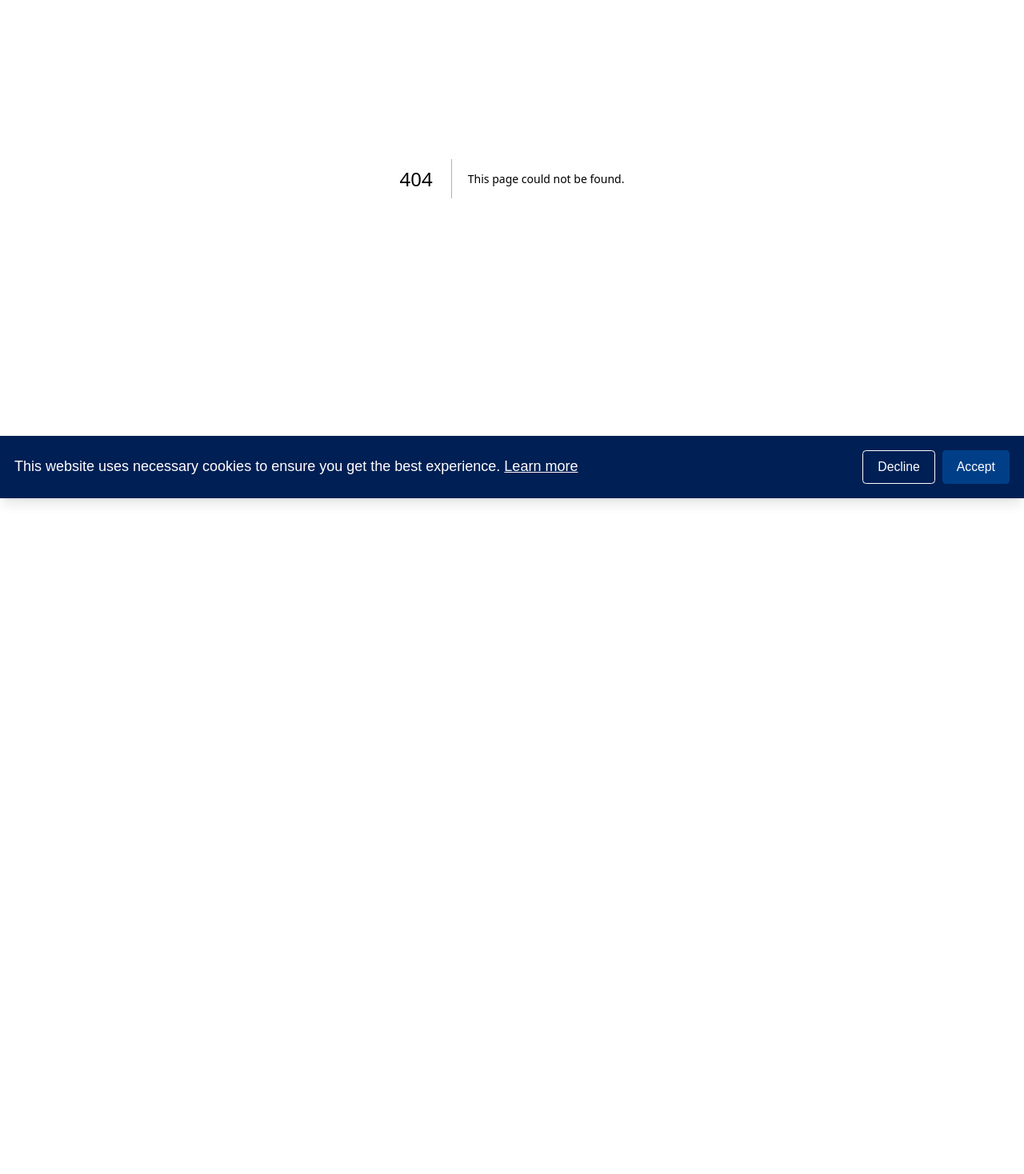
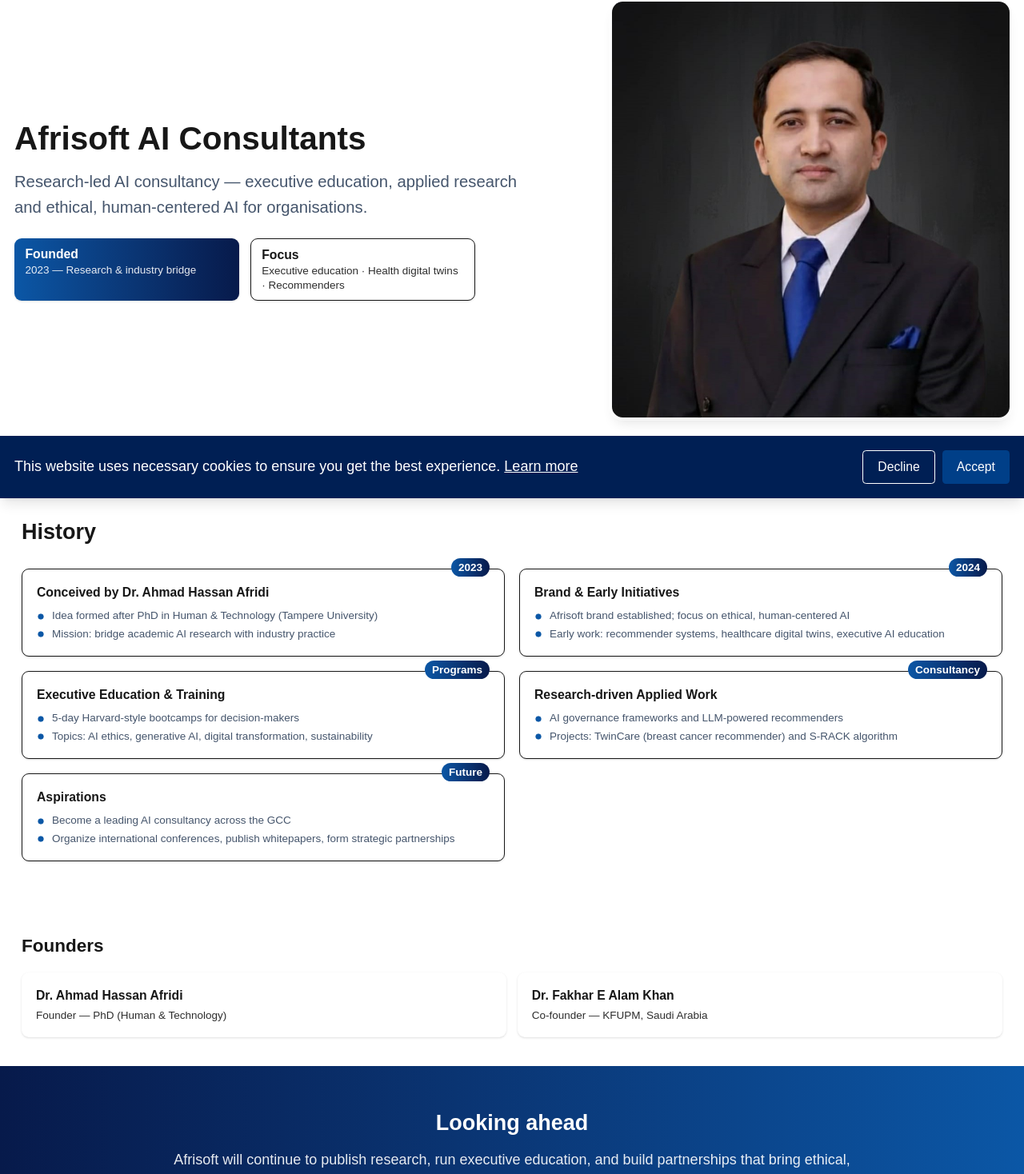
Before and after one commit to AyeshaShahid771/Afrisoft, a Next.js app: page /about in a window 1280 px wide. Before the commit this address had no page. Shown: the part 177-1645 px from the top of the page at 80% size. Before the commit the page ends 800 px from the top, so only its background shows below. Built offline with nearby package versions, Linux system fonts and the light colour scheme.

Commit message:
new page added

```diff
--- /dev/null
+++ b/src/app/about/components/AboutHero.tsx
@@ -0,0 +1,34 @@
+import Image from "next/image";
+
+export default function AboutHero() {
+  return (
+    <section className="container mx-auto px-4 py-6 md:py-16">
+      <div className="flex flex-row items-center gap-4 md:grid md:grid-cols-12 md:items-center md:gap-8">
+        <div className="flex-1 min-w-0 pr-3 md:col-span-7">
+          <h1 className="text-2xl md:text-3xl lg:text-4xl font-extrabold leading-tight">Afrisoft AI Consultants</h1>
+          <p className="mt-3 text-sm md:text-lg text-slate-600 max-w-xl">
+            Research-led AI consultancy — executive education, applied research and ethical, human-centered AI for organisations.
+          </p>
+
+          <div className="mt-5 grid grid-cols-1 sm:grid-cols-2 gap-3 max-w-lg">
+            <div className="bg-gradient-to-r from-[#0b57a6] to-[#071a4b] text-white px-3 py-2 rounded-lg shadow">
+              <h4 className="font-semibold text-sm">Founded</h4>
+              <p className="text-xs opacity-90">2023 — Research & industry bridge</p>
+            </div>
+
+            <div className="bg-white border px-3 py-2 rounded-lg shadow">
+              <h4 className="font-semibold text-sm">Focus</h4>
+              <p className="text-xs opacity-90">Executive education · Health digital twins · Recommenders</p>
+            </div>
+          </div>
+        </div>
+
+        <div className="flex-shrink-0 md:col-span-5 flex justify-end">
+          <div className="w-36 h-48 sm:w-44 sm:h-56 md:w-96 md:h-96 lg:w-[520px] lg:h-[520px] rounded-xl overflow-hidden ring-4 ring-white/60 shadow-lg">
+            <Image src="/profile.jpeg" alt="Dr Ahmad Hassan Afridi" width={720} height={720} className="object-cover w-full h-full" />
+          </div>
+        </div>
+      </div>
+    </section>
+  );
+}
--- /dev/null
+++ b/src/app/about/components/Founders.tsx
@@ -0,0 +1,26 @@
+const founders = [
+  {
+    name: "Dr. Ahmad Hassan Afridi",
+    role: "Founder — PhD (Human & Technology)",
+  },
+  {
+    name: "Dr. Fakhar E Alam Khan",
+    role: "Co-founder — KFUPM, Saudi Arabia",
+  },
+];
+
+export default function Founders() {
+  return (
+    <section className="container mx-auto px-6 py-8">
+      <h3 className="text-xl font-semibold mb-4">Founders</h3>
+      <div className="grid grid-cols-1 sm:grid-cols-2 gap-3">
+        {founders.map((f) => (
+          <div key={f.name} className="bg-white rounded-lg p-4 shadow-sm">
+            <h4 className="font-semibold text-sm">{f.name}</h4>
+            <p className="text-xs opacity-90 mt-1">{f.role}</p>
+          </div>
+        ))}
+      </div>
+    </section>
+  );
+}
--- /dev/null
+++ b/src/app/about/components/Highlights.tsx
@@ -0,0 +1,24 @@
+import Image from "next/image";
+
+const cards = [
+  { title: "Executive Education", desc: "5-day bootcamps for leaders" },
+  { title: "Applied Research", desc: "Health digital twins & recommender systems" },
+  { title: "Consultancy", desc: "AI governance and LLM solutions" },
+];
+
+export default function Highlights() {
+  return (
+    <section className="container mx-auto px-6 py-8">
+      <h3 className="text-2xl font-bold mb-6">Highlights</h3>
+
+      <div className="grid grid-cols-1 sm:grid-cols-3 gap-6">
+        {cards.map((c) => (
+          <div key={c.title} className="bg-white rounded-xl shadow p-4 border">
+            <h4 className="font-bold">{c.title}</h4>
+            <p className="text-sm opacity-90 mt-2">{c.desc}</p>
+          </div>
+        ))}
+      </div>
+    </section>
+  );
+}
--- /dev/null
+++ b/src/app/about/components/History.tsx
@@ -0,0 +1,75 @@
+import Image from "next/image";
+
+const timeline = [
+  {
+    year: "2023",
+    title: "Conceived by Dr. Ahmad Hassan Afridi",
+    bullets: [
+      "Idea formed after PhD in Human & Technology (Tampere University)",
+      "Mission: bridge academic AI research with industry practice",
+    ],
+  },
+  {
+    year: "2024",
+    title: "Brand & Early Initiatives",
+    bullets: [
+      "Afrisoft brand established; focus on ethical, human-centered AI",
+      "Early work: recommender systems, healthcare digital twins, executive AI education",
+    ],
+  },
+  {
+    year: "Programs",
+    title: "Executive Education & Training",
+    bullets: [
+      "5-day Harvard-style bootcamps for decision-makers",
+      "Topics: AI ethics, generative AI, digital transformation, sustainability",
+    ],
+  },
+  {
+    year: "Consultancy",
+    title: "Research-driven Applied Work",
+    bullets: [
+      "AI governance frameworks and LLM-powered recommenders",
+      "Projects: TwinCare (breast cancer recommender) and S-RACK algorithm",
+    ],
+  },
+  {
+    year: "Future",
+    title: "Aspirations",
+    bullets: [
+      "Become a leading AI consultancy across the GCC",
+      "Organize international conferences, publish whitepapers, form strategic partnerships",
+    ],
+  },
+];
+
+export default function History() {
+  return (
+    <section className="container mx-auto px-6 py-12">
+      <h3 className="text-xl md:text-2xl font-bold mb-6">History</h3>
+
+      <div className="grid grid-cols-1 sm:grid-cols-2 gap-4">
+        {timeline.map((item) => (
+          <div key={item.title} className="relative bg-white border rounded-lg p-4 shadow-sm">
+            <div className="absolute -top-3 right-4">
+              <div className="bg-gradient-to-r from-[#0b57a6] to-[#071a4b] text-white px-2 py-0.5 rounded-full text-xs font-semibold">{item.year}</div>
+            </div>
+
+            <h4 className="font-semibold text-sm">{item.title}</h4>
+
+            <ul className="mt-2 space-y-1 text-xs text-slate-600">
+              {item.bullets.map((b, i) => (
+                <li key={i} className="flex items-start gap-2">
+                  <svg width="10" height="10" viewBox="0 0 24 24" fill="none" className="mt-1 flex-shrink-0 text-[#0b57a6]">
+                    <circle cx="12" cy="12" r="8" stroke="#0b57a6" strokeWidth="1.5" fill="#0b57a6" />
+                  </svg>
+                  <span>{b}</span>
+                </li>
+              ))}
+            </ul>
+          </div>
+        ))}
+      </div>
+    </section>
+  );
+}
--- /dev/null
+++ b/src/app/about/page.tsx
@@ -0,0 +1,35 @@
+import Header from "../../components/Header";
+import Footer from "../../components/Footer";
+import AboutHero from "./components/AboutHero";
+import History from "./components/History";
+import Founders from "./components/Founders";
+
+export const metadata = {
+  title: "About — Afrisoft AI Consultants",
+};
+
+export default function AboutPage() {
+  return (
+    <>
+      <Header />
+
+      <main className="bg-white">
+        <AboutHero />
+  <History />
+        <Founders />
+
+        <section className="bg-gradient-to-r from-[#071a4b] to-[#0b57a6] text-white py-12">
+          <div className="container mx-auto px-6 text-center">
+            <h3 className="text-xl md:text-2xl font-bold">Looking ahead</h3>
+            <p className="mt-3 max-w-3xl mx-auto opacity-90">
+              Afrisoft will continue to publish research, run executive education, and build partnerships that bring ethical, practical AI to
+              organizations across the GCC and beyond.
+            </p>
+          </div>
+        </section>
+      </main>
+
+      <Footer />
+    </>
+  );
+}
--- a/src/app/contact/page.tsx
+++ b/src/app/contact/page.tsx
@@ -70,10 +70,10 @@
           <ContactCard
             title="Connect on LinkedIn"
             subtitle="Find our team and company page"
-            href="https://www.linkedin.com/in/ahmad-hassan-afridi-ph-d-46276521/"
+            href="https://www.linkedin.com/company/109439037/admin/dashboard/"
             external
             accent="from-[#071a4b] to-[#0b57a6]"
-            ariaLabel="Ahmad Hassan Afridi LinkedIn"
+            ariaLabel="Afrisoft LinkedIn"
             icon={
               <svg
                 viewBox="0 0 24 24"
@@ -94,7 +94,7 @@
               </svg>
             }
           >
-            linkedin.com/in/ahmad-hassan-afridi-ph-d-46276521
+            linkedin.com/company/109439037
           </ContactCard>
         </section>
       </main>
```
Also changed, not shown: public/profile.jpeg (renamed from public/WhatsApp Image 2025-10-08 at 12.15.33 PM.jpeg).
